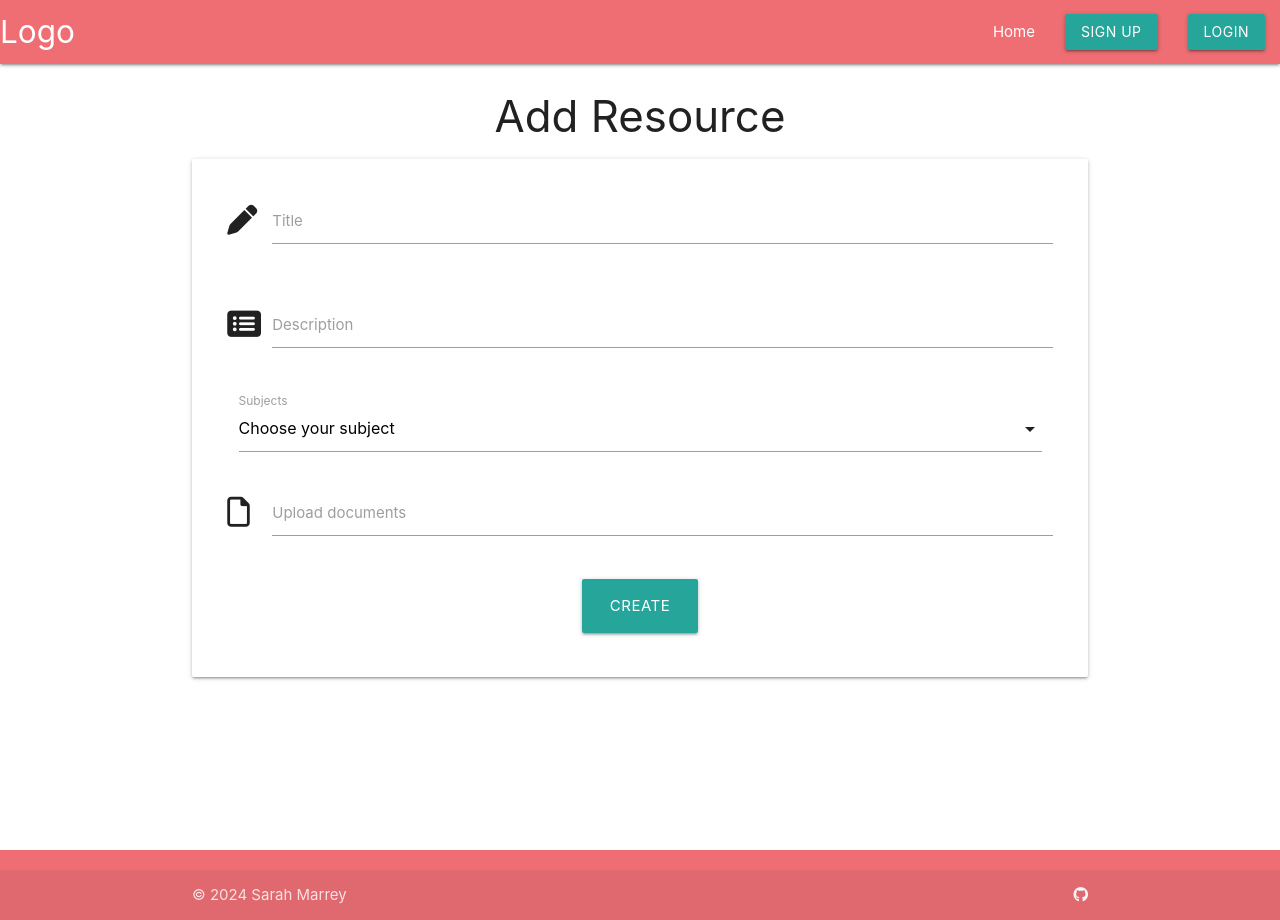
After one commit to sarah2244-4/project-3-teacher-resource-hub, a Flask app: template resourcehub/templates/add_resource.html in a window 1280 px wide. The commit adds this page. Run offline with Flask 3, Linux system fonts and the light colour scheme; the template is opened without the code that fills it, so the values that code supplies are empty; some libraries are stand-ins or nearby versions.

Commit message:
Added add_resource page and form

```diff
--- a/resourcehub/static/js/script.js
+++ b/resourcehub/static/js/script.js
@@ -8,4 +8,7 @@ document.addEventListener("DOMContentLoaded", function () {
 	// sidenav initialization
 	let sidenav = document.querySelectorAll(".sidenav");
 	M.Sidenav.init(sidenav);
+	// form select initialization
+	let select = document.querySelectorAll("select");
+	M.FormSelect.init(select);
 });
--- /dev/null
+++ b/resourcehub/templates/add_resource.html
@@ -0,0 +1,79 @@
+{% extends "base.html" %}
+{% block content %}
+
+<h3 class="center-align">Add Resource</h3>
+
+<div class="row card-panel">
+    <form class="col s12" method="POST" action="{{ url_for('add_resource') }}">
+        <!-- Category name -->
+        <div class="row">
+            <div class="input-field col s12">
+                <i class="fa-solid fa-pen prefix"></i>
+                <input id="resource_title"  name="resource_title" minlength="3" maxlength="100" type="text" class="validate" required>
+                <label for="resource_title">Title</label>
+            </div>
+        </div>
+        <div class="row">
+            <div class="input-field col s12">
+                <i class="fa-solid fa-rectangle-list prefix"></i>
+                <input id="resource_description"  name="resource_description" minlength="3" maxlength="1000" type="text" class="validate" required>
+                <label for="resource_description">Description</label>
+            </div>
+        </div>
+        <div class="input-field col s12">
+            <select multiple required>
+                <option value="" disabled selected>Choose your subject</option>
+                <!-- <optgroup label="Biology">
+                    <option value="1">KS3</option>
+                    <option value="2">GCSE</option>
+                    <option value="3">A-Level</option>
+                </optgroup>
+                <optgroup label="Chemistry">
+                    <option value="4">KS3</option>
+                    <option value="5">GCSE</option>
+                    <option value="6">A-Level</option>
+                </optgroup>
+                <optgroup label="Physics">
+                    <option value="7">KS3</option>
+                    <option value="8">GCSE</option>
+                    <option value="9">A-Level</option>
+                </optgroup> -->
+
+                {% for subject in subjects %}
+                <optgroup label="{{ subject.subject_name }}">
+                    {% for educationlevel in educationlevels if educationlevel.subject == subject %}
+                        <option value="{{ educationlevel.id }}">{{ educationlevel.level }}</option>
+                    {% endfor %}
+                </optgroup>
+                {% endfor %}
+                {% for educationlevel in educationlevels %}
+                <optgroup label="{{ educationlevel.level }}">
+                    {% for subject in subjects if subject.educationlevel == educationlevel %}
+                        <option value="{{ subject.id }}">{{ subject.name }}</option>
+                    {% endfor %}
+                </optgroup>
+                {% endfor %}
+
+            </select>
+            <label>Subjects</label>
+          </div>
+        <div class="row">
+            <div class="input-field col s12">
+                <i class="fa-regular fa-file prefix"></i>
+                <input id="url"  name="url" minlength="3" maxlength="1000" type="text" class="validate" required>
+                <label for="resource_description">Upload documents</label>
+            </div>
+        </div>
+        <div class="row">
+            <div class="col s12 center-align">
+                <button type="submit" class="btn-large">
+                    Create
+                </button>
+            </div>
+        </div>
+    </form>
+</div>
+
+
+
+{% endblock %}
--- a/resourcehub/templates/base.html
+++ b/resourcehub/templates/base.html
@@ -30,10 +30,17 @@
                     <a href="#" class="brand-logo">Logo</a>
                     <a href="#" data-target="mobile-demo" class="sidenav-trigger"><i class="fas fa-bars"></i></a>
                     <ul id="nav-mobile" class="right hide-on-med-and-down">
-                        <li><a href="#">Home</a></li>
+                        {% if user.is_authenticated %}
+                        <li><a href="{{ url_for('home') }}">Home</a></li>
+                        <li><a href="{{ url_for('profile') }}">Profile</a></li>
                         <!-- Dropdown Trigger -->
                         <li><a class="dropdown-trigger" href="#" data-target="dropdown1">Resources <i class="fa-solid fa-caret-down fa-sm"></i></a></li>
-                        <li><a href="{{ url_for('signup') }}" class="waves-effect waves-light btn">Sign Up/Login</a></li>
+                        <li><a href="{{ url_for('logout') }}" class="waves-effect waves-light btn">Logout</a></li>
+                        {% else %}
+                        <li><a href="{{ url_for('home') }}">Home</a></li>
+                        <li><a href="{{ url_for('signup') }}" class="waves-effect waves-light btn">Sign Up</a></li>
+                        <li><a href="{{ url_for('login') }}" class="waves-effect waves-light btn">Login</a></li>
+                        {% endif %}
                     </ul>
                 </div>
             </nav>
```
Also changed, not shown: resourcehub/routes.py (+19 -4 lines), resourcehub/templates/profile.html (+6 -3 lines).
